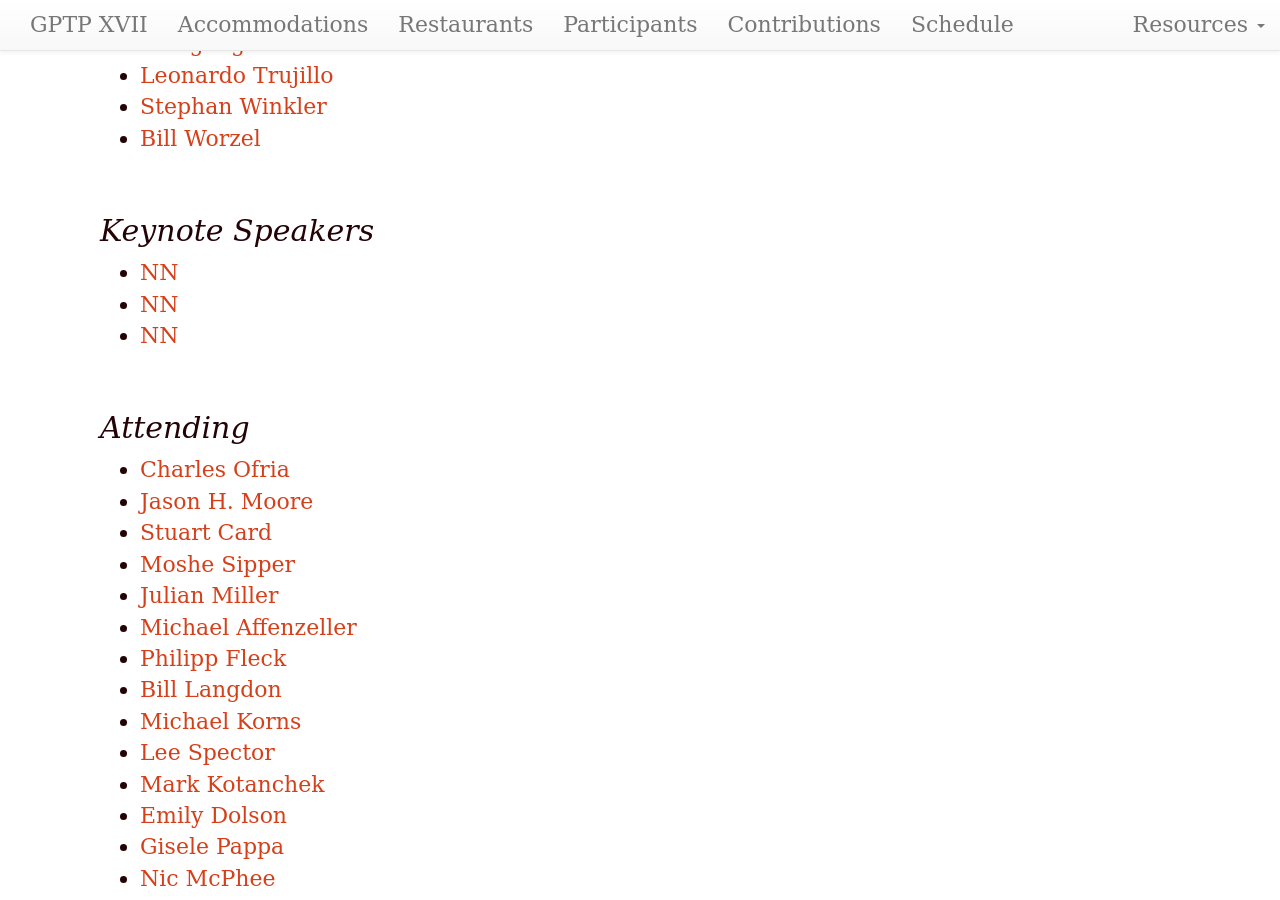
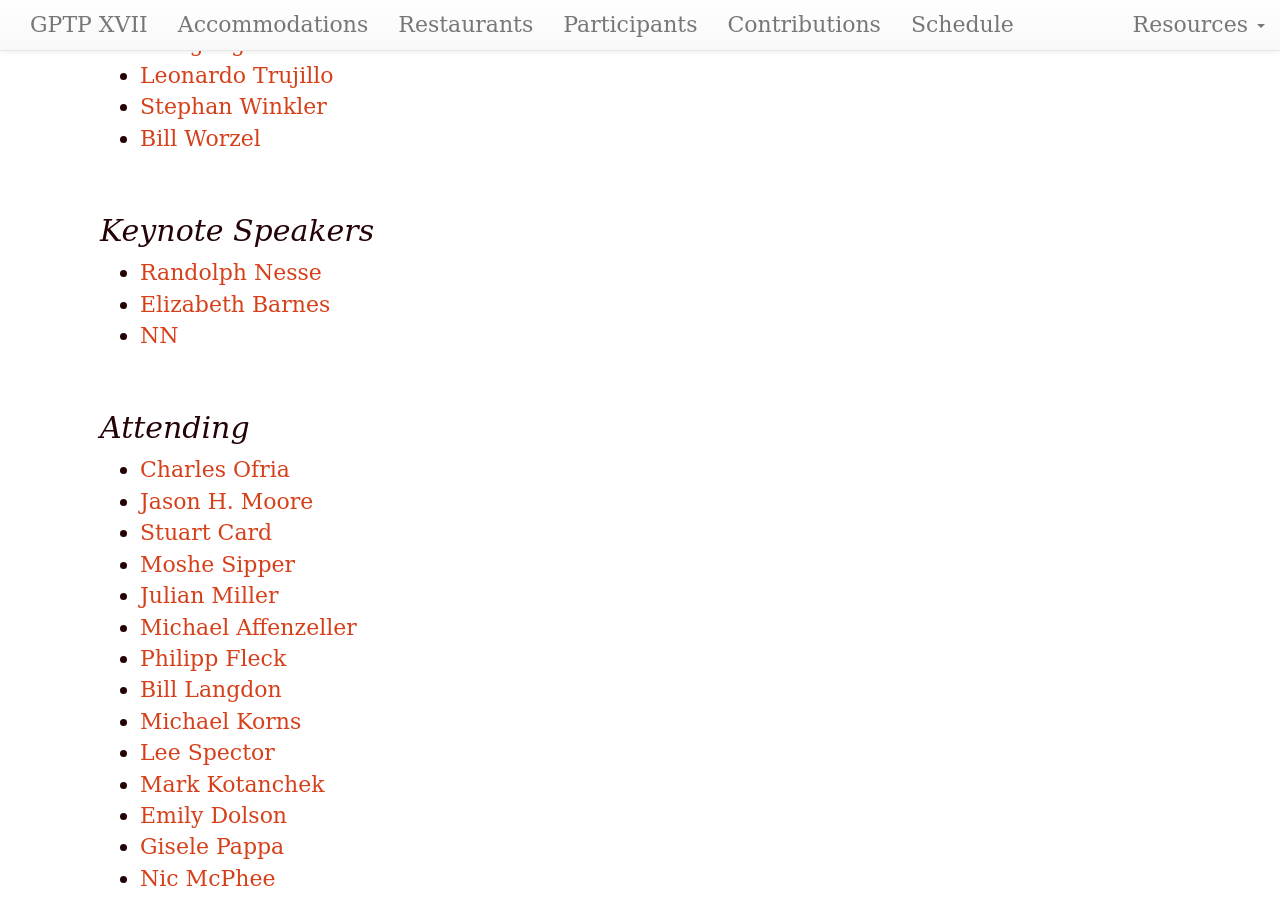
Before and after one commit to GPTP-workshop/gptp-workshop.github.io, a Jekyll site: the page built from attendees.md, in a window 1280 px wide and 900 px high, scrolled down 318 px. Built offline with Jekyll 4.4.1, drawn with Linux system fonts in a browser that asks for light colours.

Commit message:
Update attendees.md

```diff
--- a/attendees.md
+++ b/attendees.md
@@ -17,8 +17,8 @@ dates: "May 19-21, 2021"
 
 ## Keynote Speakers
 
-- [NN](https://)
-- [NN](https://)
+- [Randolph Nesse](https://en.wikipedia.org/wiki/Randolph_M._Nesse)
+- [Elizabeth Barnes](https://www.atmos.colostate.edu/people/faculty/barnes/)
 - [NN](https://)
 
 ## Attending
```
